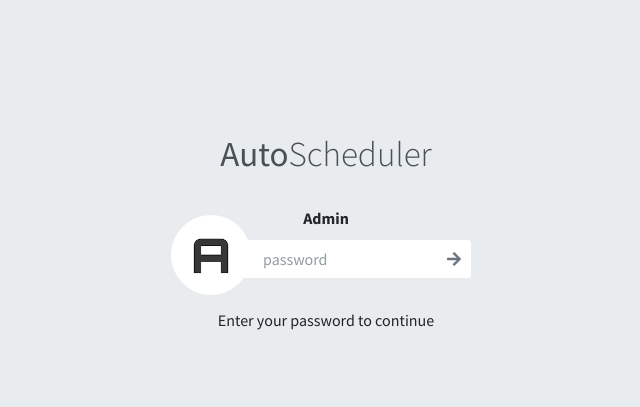
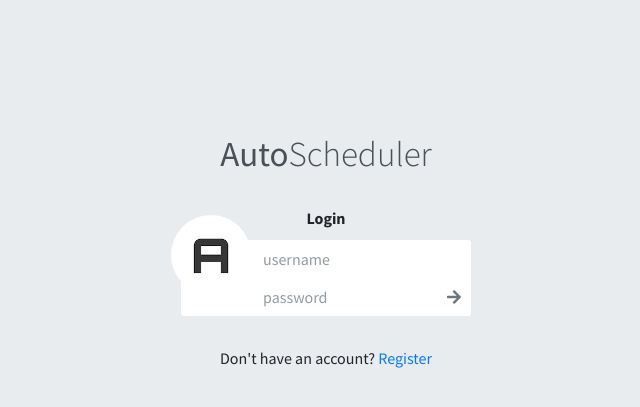
Before and after one commit to SyedRafayAbrar/Auto_Scheduler_FYP, a Django app: page /login in a window 1280 px wide. Shown: the top 407 px of the page, without its empty margins (314-954 px from the left). Run offline with Django 3.2, Linux system fonts and the light colour scheme; some libraries are stand-ins or nearby versions.

Commit message:
added user id

```diff
--- a/AutoScheduler/urls.py
+++ b/AutoScheduler/urls.py
@@ -27,6 +27,7 @@ urlpatterns = [
 
     path('logout', views.logout,name='scheduler-logout'),
     path('loginMethod', views.loginMethod,name='scheduler-loginMethod'),
+    path('registerMethod', views.register_Method,name='scheduler-registerMethod'),
     path('professor', views.professor,name='scheduler-professor'),
     path('periods', views.period,name='scheduler-periods'),
     path('room', views.room,name='scheduler-room'),
--- a/Auto_Scheduler/Templates/login.html
+++ b/Auto_Scheduler/Templates/login.html
@@ -62,7 +62,7 @@
       <a href="../../index2.html"><b>Auto</b>Scheduler</a>
     </div>
     <!-- User name -->
-    <div class="lockscreen-name">Admin</div>
+    <div class="lockscreen-name">Login</div>
 
     <!-- START LOCK SCREEN ITEM -->
     <div class="lockscreen-item">
@@ -75,7 +75,9 @@
       <!-- lockscreen credentials (contains the form) -->
       <form class="lockscreen-credentials" method="POST" action="/loginMethod">
         {% csrf_token %}
+         <input type="text" class="form-control" placeholder="username" name="username">
         <div class="input-group">
+
           <input type="password" class="form-control" placeholder="password" name="password">
 
           <div class="input-group-append">
@@ -88,7 +90,7 @@
     </div>
     <!-- /.lockscreen-item -->
     <div class="help-block text-center">
-      Enter your password to continue
+      Don't have an account? <a href="{%url 'scheduler-register'%}">Register</a>
     </div>
 
 
--- a/Auto_Scheduler/api/serializers.py
+++ b/Auto_Scheduler/api/serializers.py
@@ -1,6 +1,10 @@
 from rest_framework import serializers
-from  Auto_Scheduler.models import Languages,Time,Days,Day_Time,Rooms,Day_Time_Professor,Professors,Courses,Courses_Professor,Semester,Semester_Courses,Temp_Module,Temp_Courses_Module,Module,Courses_Module
+from  Auto_Scheduler.models import Users,Languages,Time,Days,Day_Time,Rooms,Day_Time_Professor,Professors,Courses,Courses_Professor,Semester,Semester_Courses,Temp_Module,Temp_Courses_Module,Module,Courses_Module
 
+class UserSerializer(serializers.ModelSerializer):
+    class Meta:
+        model = Users
+        fields = "__all__"
 
 class LanguageSerializer(serializers.ModelSerializer):
     class Meta:
--- a/Auto_Scheduler/views.py
+++ b/Auto_Scheduler/views.py
@@ -25,13 +25,42 @@ def logout(request):
     except:
       pass
 
+def register_Method(request):
+    if request.method == "POST":
+        name = request.POST.get('fullname')
+        email = request.POST.get('email')
+        passwrd = request.POST.get('password')
+
+        if name == None or passwrd == None or email == None:
+            messages.error(request, 'All fields required')
+            return redirect('scheduler-login')
+
+
+        data = {"uName":name,"password":passwrd,"email":email}
+        serializer = serializers.UserSerializer(data=data)
+        if serializer.is_valid():
+            try:
+                request.session['user'] = data
+                serializer.save()
+                return redirect('scheduler-home')
+            except:
+                messages.error(request, 'Unable to save user')
+                return redirect('scheduler-register')
+        else:
+            messages.error(request, 'Invalid data')
+            return redirect('scheduler-register')
 
 
 def loginMethod(request):
     if request.method == "POST":
         passwrd = request.POST.get('password')
-        if len(Users.objects.filter(uName="admin")) > 0:
-            u = Users.objects.filter(uName="admin").last()
+        name = request.POST.get('username')
+        if name == None or passwrd == None:
+            messages.error(request, 'All fields required')
+            return redirect('scheduler-login')
+
+        if len(Users.objects.filter(uName=name)) > 0:
+            u = Users.objects.filter(uName=name).last()
             if u.password == passwrd:
                 request.session['username'] = "admin"
                 return redirect("scheduler-home")
@@ -39,6 +68,7 @@ def loginMethod(request):
                 messages.error(request,'Incorrect Password')
                 return redirect("scheduler-login")
         else:
+            messages.error(request, 'User not found')
             return redirect("scheduler-login")
 
 def user(request):
```
Also changed, not shown: Auto_Scheduler/Templates/register.html (+7 -6 lines), Auto_Scheduler/models.py (+17 -1 lines), Auto_Scheduler/migrations/0019_auto_20200405_0854.py (added), Auto_Scheduler/migrations/0020_auto_20200405_0859.py (added).
